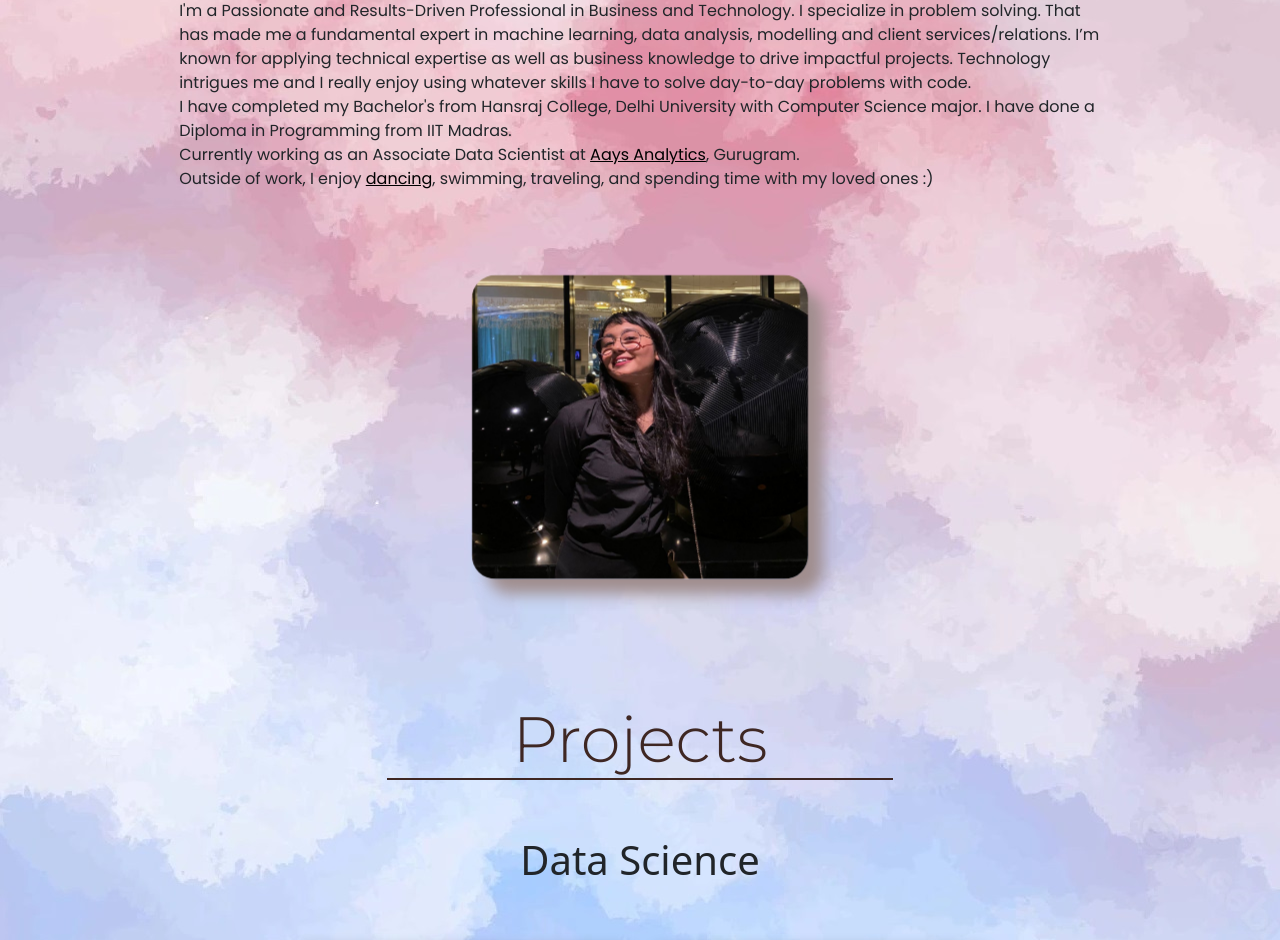
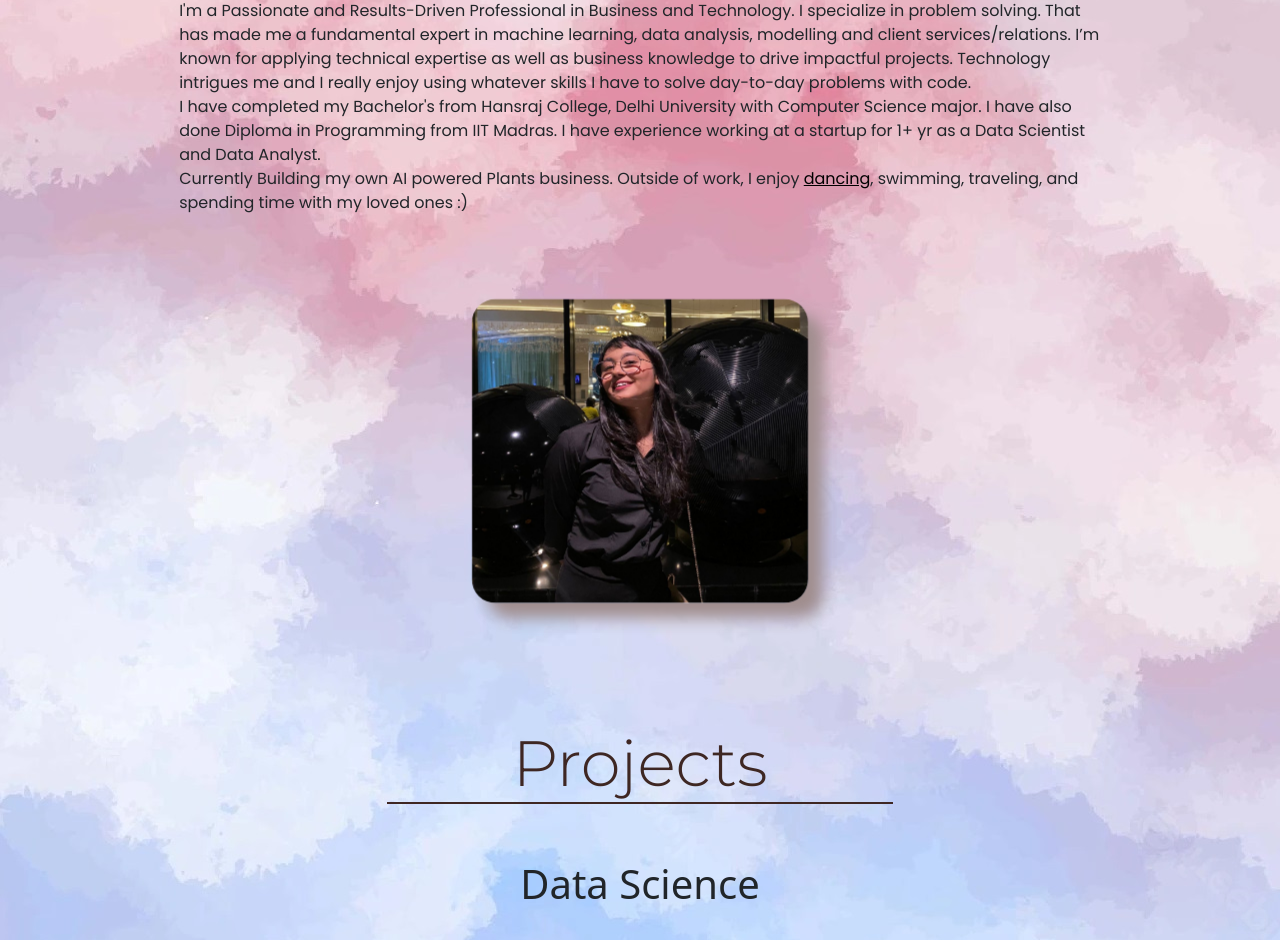
Before and after one commit to komalchamyal/portfolio, a Vue app: page / in a window 1280 px wide. Shown: the part 1466-2406 px from the top of the page. Built offline with nearby package versions, Linux system fonts and the light colour scheme.

Commit message:
Update about.vue

```diff
--- a/src/components/about.vue
+++ b/src/components/about.vue
@@ -9,8 +9,7 @@
         I'm a Passionate and Results-Driven Professional in Business and Technology.
         I specialize in problem solving. That has made me a fundamental expert in machine learning, data analysis, modelling and client services/relations. I’m known for applying technical expertise as well as business knowledge to drive impactful projects.
         Technology intrigues me and I really enjoy using whatever skills I have to solve day-to-day problems with code. <br>I have completed my
-        Bachelor's from Hansraj College, Delhi University with Computer Science major. I have done a Diploma in Programming from IIT Madras. <br> Currently working as an Associate Data Scientist at
-        <a href="https://www.aaysanalytics.com/home.html" target="_blank" class="danx">Aays Analytics</a>, Gurugram.<br>
+        Bachelor's from Hansraj College, Delhi University with Computer Science major. I have also done Diploma in Programming from IIT Madras. I have experience working at a startup for 1+ yr as a Data Scientist and Data Analyst. <br> Currently Building my own AI powered Plants business.
         Outside of work, I enjoy <a href="https://www.instagram.com/komaldanx/" target="_blank" class="danx">dancing</a>, swimming, traveling, and spending time with my loved ones :)
       </div>
       <img src="pic4.jpg" class="imgs" />
```
